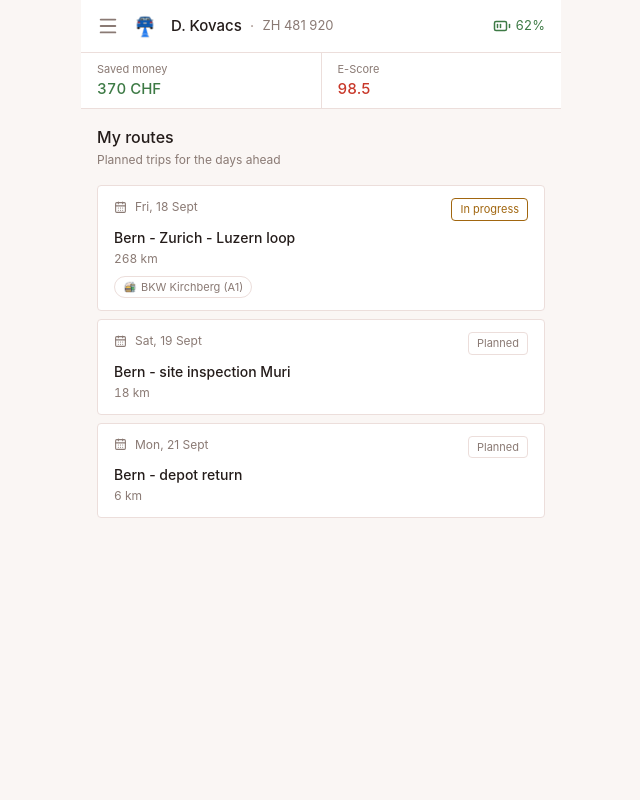
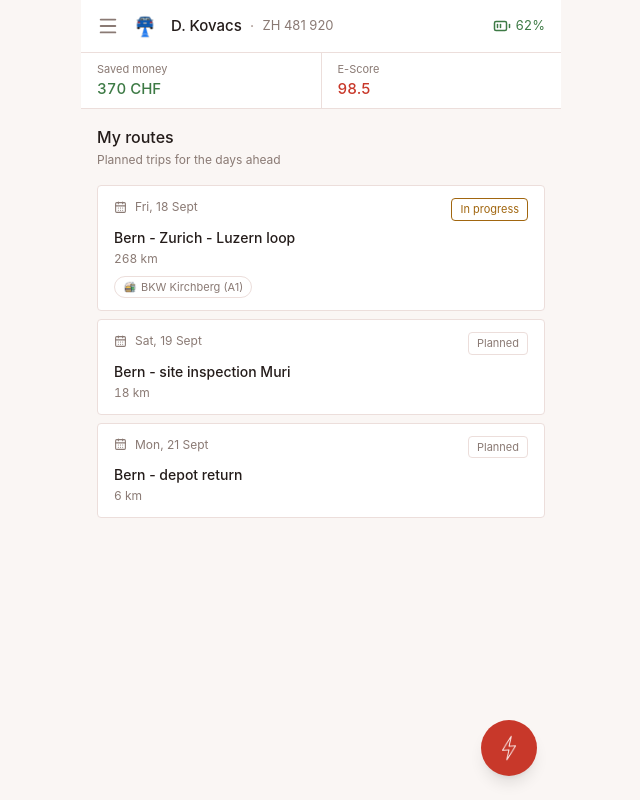
Before and after one commit to Danino42/mobility-app, a React (Vite) app in the folder frontend/: page /routes in a window 1280 px wide. Shown: the whole page, without its empty margins (319-959 px from the left). Built offline with nearby package versions, Linux system fonts and the light colour scheme.

Commit message:
Charging Camera

```diff
--- /dev/null
+++ b/frontend/src/components/ScanChargerButton.tsx
@@ -0,0 +1,62 @@
+import { useRef } from "react";
+import chargeIcon from "../images/charge.png";
+
+export default function ScanChargerButton() {
+  const inputRef = useRef<HTMLInputElement>(null);
+
+  function handleFileChange(e: React.ChangeEvent<HTMLInputElement>) {
+    const file = e.target.files?.[0];
+    // TODO: once a QR-decoding library is wired in, read `file` here and
+    // parse the partner station code. For now this just captures the
+    // photo from the camera.
+    if (file) {
+      console.log("Captured QR scan photo:", file.name);
+    }
+    // reset so selecting the same file again still fires onChange
+    e.target.value = "";
+  }
+
+  return (
+    <>
+      {/* Fixed to the viewport so it stays visible while scrolling, but
+          capped to the app shell's own max-width column (480px) and
+          centered the same way, so it sits at the shell's bottom-right
+          corner rather than drifting to the browser window's edge on
+          wide screens. */}
+      <div className="pointer-events-none fixed inset-x-0 bottom-0 z-40 mx-auto max-w-[480px]">
+        <button
+          type="button"
+          onClick={() => inputRef.current?.click()}
+          aria-label="Scan QR code to charge at a partner station"
+          className="pointer-events-auto absolute bottom-6 right-6 flex h-14 w-14 items-center justify-center rounded-full bg-accent shadow-lg transition-transform hover:scale-105 active:scale-95"
+        >
+          <span
+            aria-hidden="true"
+            className="block h-7 w-7 bg-white"
+            style={{
+              WebkitMaskImage: `url(${chargeIcon})`,
+              maskImage: `url(${chargeIcon})`,
+              WebkitMaskSize: "contain",
+              maskSize: "contain",
+              WebkitMaskRepeat: "no-repeat",
+              maskRepeat: "no-repeat",
+              WebkitMaskPosition: "center",
+              maskPosition: "center",
+            }}
+          />
+        </button>
+      </div>
+
+      {/* capture="environment" opens the rear camera directly on mobile,
+          rather than a generic file picker. */}
+      <input
+        ref={inputRef}
+        type="file"
+        accept="image/*"
+        capture="environment"
+        onChange={handleFileChange}
+        className="hidden"
+      />
+    </>
+  );
+}
--- a/frontend/src/components/layout/AppShell.tsx
+++ b/frontend/src/components/layout/AppShell.tsx
@@ -2,18 +2,20 @@ import { useState } from "react";
 import { Outlet } from "react-router-dom";
 import Header from "./Header";
 import Sidebar from "./Sidebar";
+import ScanChargerButton from "../ScanChargerButton";
 import { mockSession } from "../../mock/data";
 
 export default function AppShell() {
   const [sidebarOpen, setSidebarOpen] = useState(false);
 
   return (
-    <div className="mx-auto min-h-screen w-full max-w-[480px] bg-bg">
+    <div className="relative mx-auto min-h-screen w-full max-w-[480px] bg-bg">
       <Sidebar open={sidebarOpen} onClose={() => setSidebarOpen(false)} />
       <Header session={mockSession} onMenuClick={() => setSidebarOpen(true)} />
       <main className="pb-8">
         <Outlet />
       </main>
+      <ScanChargerButton />
     </div>
   );
 }
```
Also changed, not shown: frontend/src/images/charge.png (added).
